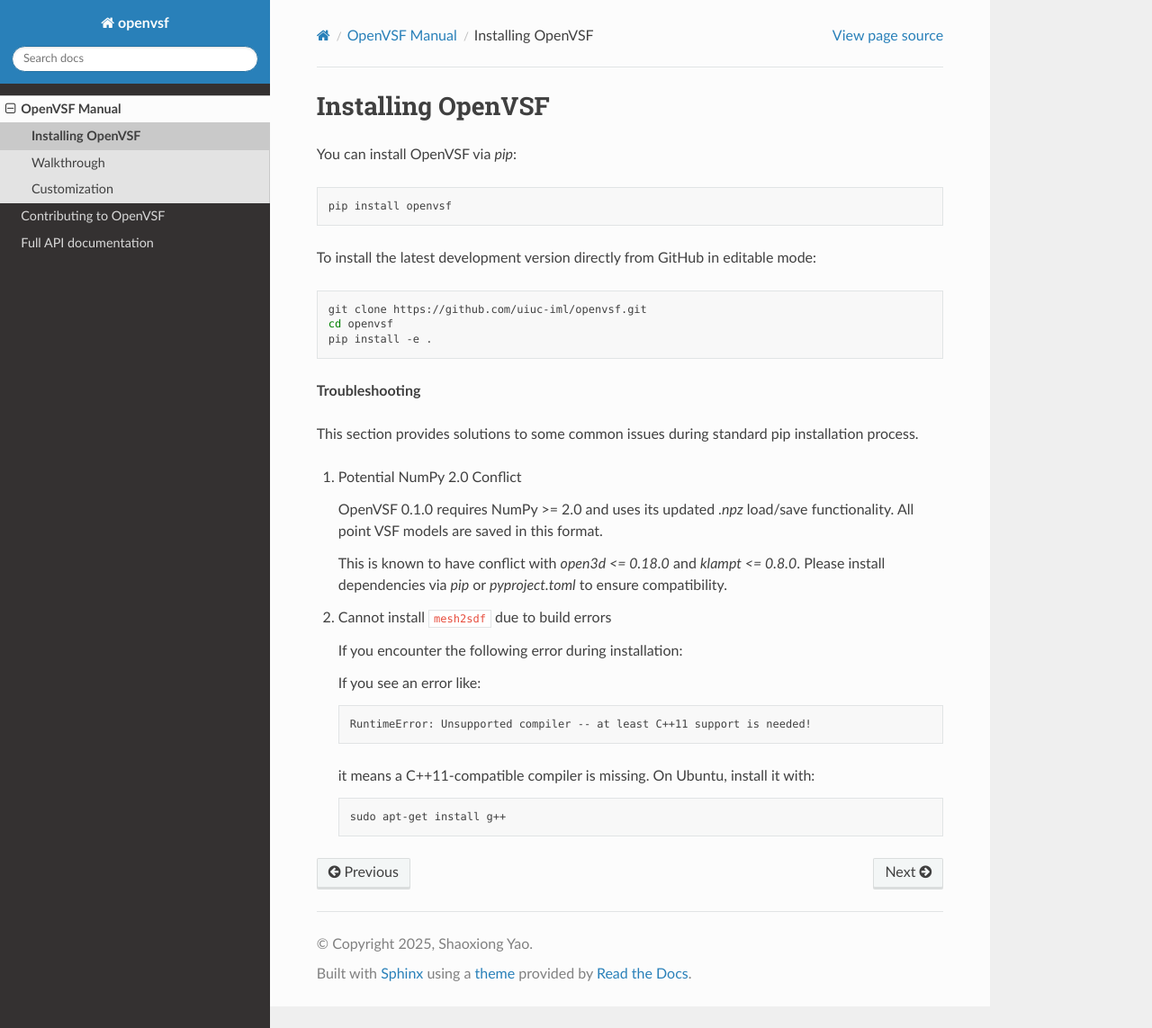
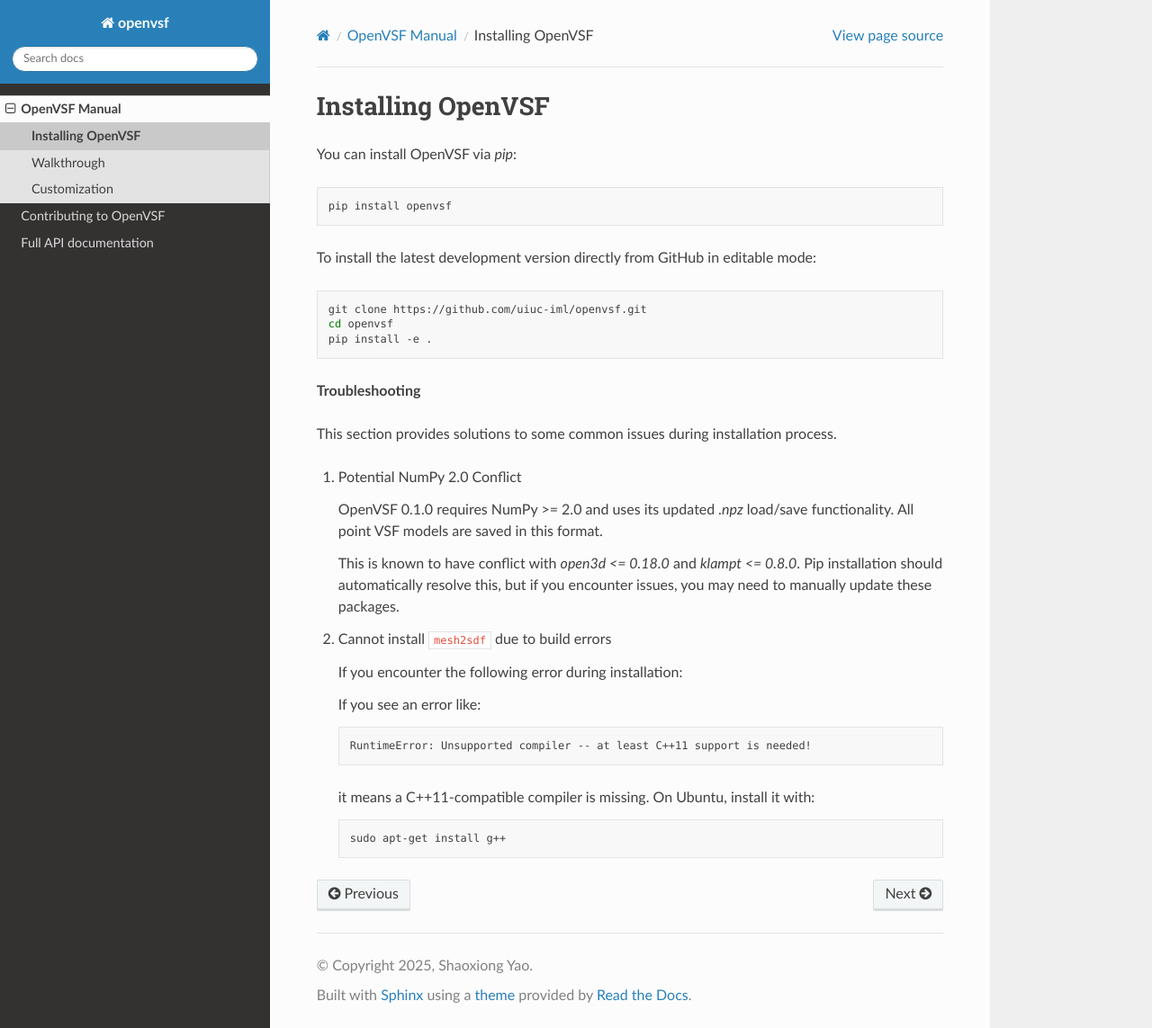
Before and after one commit to uiuc-iml/openvsf, a Sphinx documentation site: the page built from docs/source/Manual-Installation.rst, in a window 1280 px wide and 1143 px high. Shown: the whole window at 90% size. Built offline with Sphinx 7.4.7 and the Read the Docs theme 3.1.0, drawn with Linux system fonts in a browser that asks for light colours.

Commit message:
fix install typos

```diff
--- a/docs/source/Manual-Installation.rst
+++ b/docs/source/Manual-Installation.rst
@@ -17,14 +17,14 @@
 
 **Troubleshooting**
 
-This section provides solutions to some common issues during standard pip installation process.
+This section provides solutions to some common issues during installation process.
 
 1. Potential NumPy 2.0 Conflict
 
    OpenVSF 0.1.0 requires NumPy >= 2.0 and uses its updated `.npz` load/save functionality. All point VSF models are saved in this format.
 
    This is known to have conflict with `open3d <= 0.18.0` and `klampt <= 0.8.0`.
-   Please install dependencies via `pip` or `pyproject.toml` to ensure compatibility.
+   Pip installation should automatically resolve this, but if you encounter issues, you may need to manually update these packages.
 
 2. Cannot install ``mesh2sdf`` due to build errors
 
```
